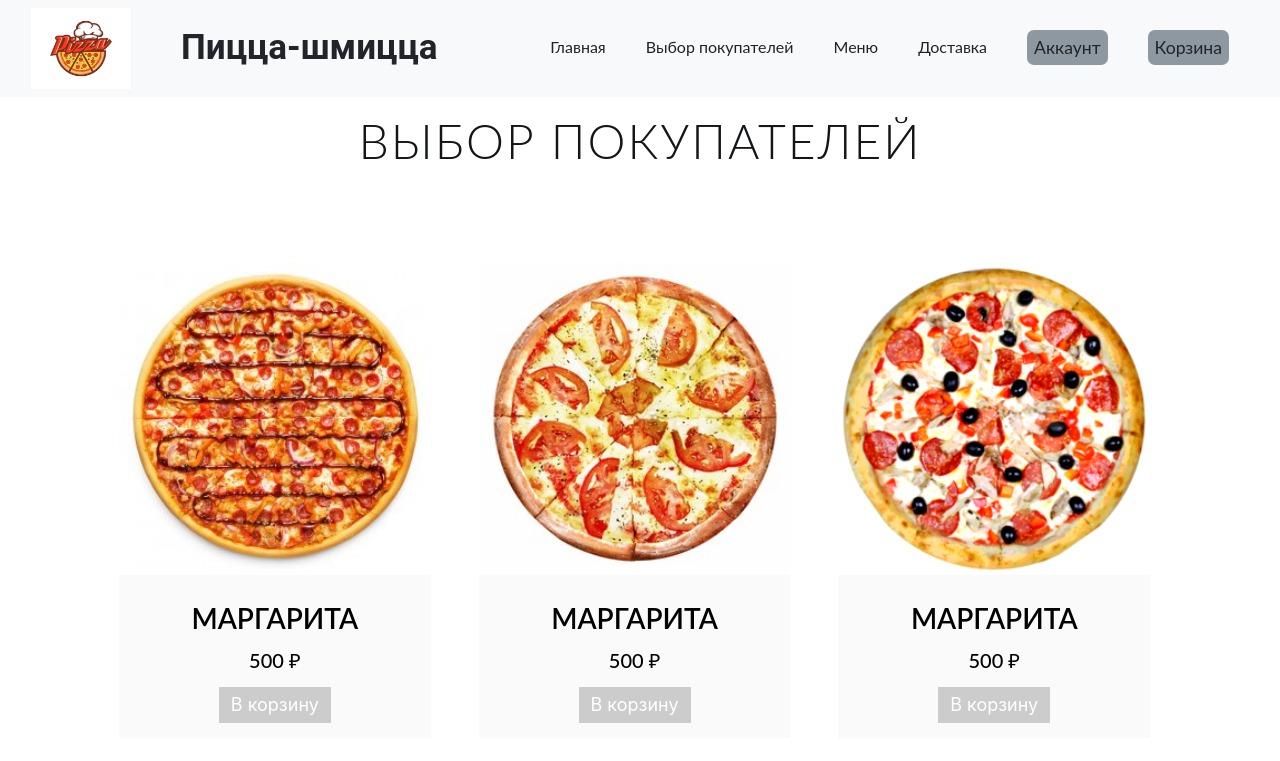
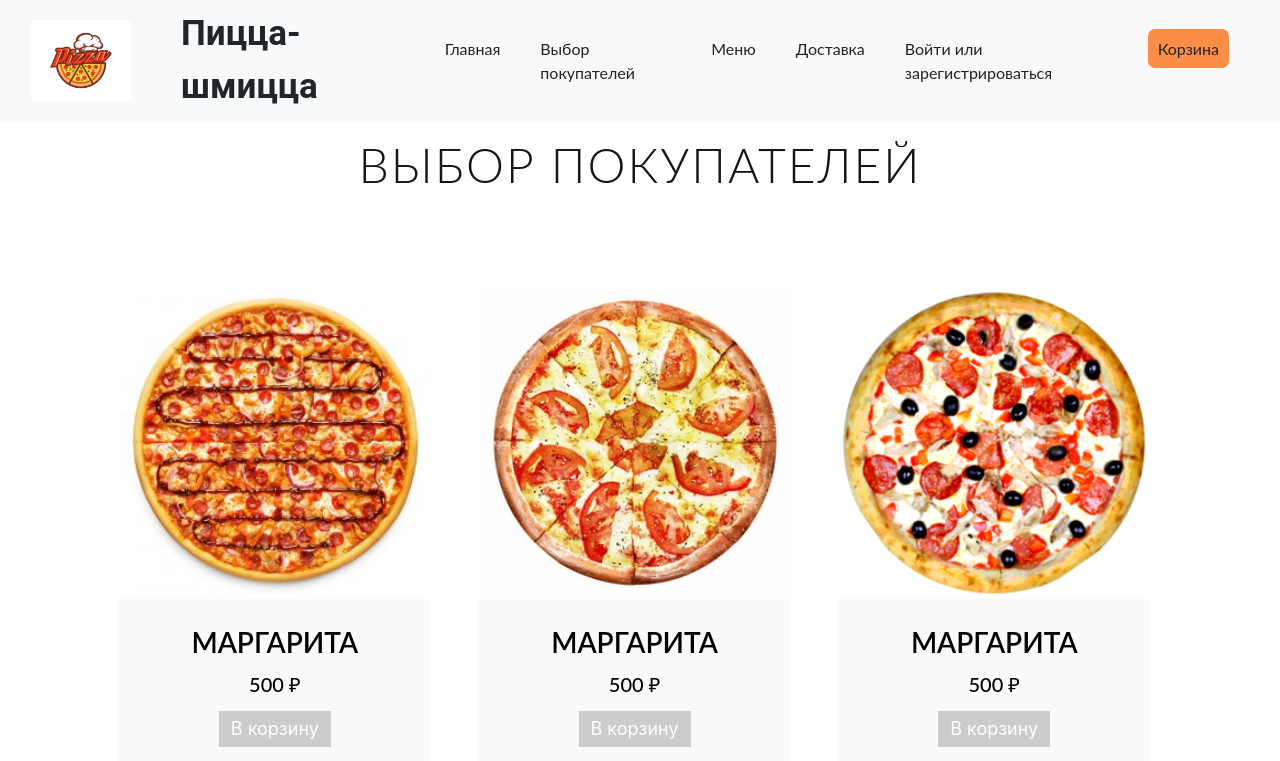
Before and after one commit to gerstudent/Pizzeria-site, a Flask app: page / in a window 1280 px wide. Shown: the top 761 px of the page. Run offline with Flask 2, Linux system fonts and the light colour scheme; some libraries are stand-ins or nearby versions.

Commit message:
Сделаны шаблоны header

```diff
--- a/main.py
+++ b/main.py
@@ -11,7 +11,10 @@ USER_FLAG = False
 @app.route('/')
 @app.route('/main')
 def main():
-    return render_template('index.html')
+    if USER_FLAG:
+        return render_template('header_logined')
+    else:
+        return render_template('header_unlogined.html')
 
 
 @app.route('/admin')
--- a/static/css/styles.css
+++ b/static/css/styles.css
@@ -82,9 +82,8 @@ a {
 }
 
 .cart {
-    background-color: #971313;
-    padding: 7px;
-    color: #fff;
+    background-color: #FA8E47;
+    padding: 10px;
     border-radius: 7px;
 }
 
@@ -407,16 +406,3 @@ article {
     text-decoration: none;
 
 }
-
-.acc {
-    font-size: 1.1em !important;
-    background-color: #3458;
-    padding: 7px;
-    border-radius: 7px;
-}
-.cart {
-    font-size: 1.1em !important;
-    background-color: #3458;
-    padding: 7px;
-    border-radius: 7px;
-}
--- /dev/null
+++ b/templates/header_unlogined.html
@@ -0,0 +1,9 @@
+{% extends 'index.html' %}
+
+{% block content %}
+
+<li class="nav-item">
+    <a href="/user_login" class="acc">Войти или зарегистрироваться</a>
+</li>
+
+{% endblock %}
--- a/templates/index.html
+++ b/templates/index.html
@@ -1,13 +1,14 @@
 <!DOCTYPE html>
-<html lang = "ru">
+<html lang="ru">
 <head>
-        <meta charset = "utf 8">
+    <meta charset="utf 8">
     <!--- <meta name="viewport" content="width=device-width, initial-scale=1.0"> --->
     <title>Пицца-шмицца</title>
 
-        <link rel = "stylesheet" href = "../static/css/styles.css">
+    <link rel="stylesheet" href="{{ url_for('static', filename='css/styles.css') }}">
 
-        <link href="https://cdn.jsdelivr.net/npm/bootstrap@5.1.3/dist/css/bootstrap.min.css" rel="stylesheet" integrity="sha384-1BmE4kWBq78iYhFldvKuhfTAU6auU8tT94WrHftjDbrCEXSU1oBoqyl2QvZ6jIW3" crossorigin="anonymous">
+    <link href="https://cdn.jsdelivr.net/npm/bootstrap@5.1.3/dist/css/bootstrap.min.css" rel="stylesheet"
+          integrity="sha384-1BmE4kWBq78iYhFldvKuhfTAU6auU8tT94WrHftjDbrCEXSU1oBoqyl2QvZ6jIW3" crossorigin="anonymous">
 
     <meta name="viewport" content="width=device-width, initial-scale=1.0">
 
@@ -32,7 +33,7 @@
 <!------------------------------------------------>
 <nav class="navbar navbar-expand-md navbar-light bg-light sticky-top">
     <div class="container-fluid">
-            <a href="#" class="navbar-brad"><img src="../static/img/logo.png" alt = "Логотип"></a>
+        <a href="#" class="navbar-brad"><img src="../static/img/logo.png" alt="Логотип"></a>
         <a class="namecom">Пицца-шмицца</a>
         <button class="navbar-toggler" type="button" data-toggle="collapse" data-target="#navbarResponsive">
             <span class="navbar-togg ler-icon"></span>
@@ -55,9 +56,8 @@
                     <a href="#deliverya" class="nav-Link">Доставка</a>
                 </li>
 
-                    <li class="nav-item">
-                        <a class="acc">Аккаунт</a>
-                    </li>
+                {% block content %}
+	            {% endblock %}
 
                 <li class="nav-item">
                     <a class="cart">Корзина</a>
@@ -68,16 +68,16 @@
 </nav>
 
 <div class="block-header-white">
-        <a id = "choise"><h2>Выбор покупателей</h2></a>
+    <a id="choise"><h2>Выбор покупателей</h2></a>
 </div>
 
-    <div class = "pizzass">
+<div class="pizzass">
     <div class="container-pizz"><br>
         <div class="pizzas">
             <div class="pizza">
                 <img src="../static/img/pizza2.jpg" alt="Пицца">
                 <div class="product-list">
-                        <h3 class = "pizza-name">Маргарита</h3>
+                    <h3 class="pizza-name">Маргарита</h3>
                     <span class="price">500 ₽</span>
                     <a href="" class="button">В корзину</a>
                 </div>
@@ -86,7 +86,7 @@
             <div class="pizza">
                 <img src="../static/img/pizza-margarita.jpg" alt="Пицца">
                 <div class="product-list">
-                        <h3 class = "pizza-name">Маргарита</h3>
+                    <h3 class="pizza-name">Маргарита</h3>
                     <span class="price">500 ₽</span>
                     <a href="" class="button">В корзину</a>
                 </div>
@@ -95,7 +95,7 @@
             <div class="pizza">
                 <img src="../static/img/pizza3.png" alt="Пицца">
                 <div class="product-list">
-                        <h3 class = "pizza-name">Маргарита</h3>
+                    <h3 class="pizza-name">Маргарита</h3>
                     <span class="price">500 ₽</span>
                     <a href="" class="button">В корзину</a>
                 </div>
@@ -104,7 +104,7 @@
             <div class="pizza">
                 <img src="../static/img/pizza4.jpg" alt="Пицца">
                 <div class="product-list">
-                        <h3 class = "pizza-name">Маргарита</h3>
+                    <h3 class="pizza-name">Маргарита</h3>
                     <span class="price">500 ₽</span>
                     <a href="" class="button">В корзину</a>
                 </div>
@@ -113,7 +113,7 @@
             <div class="pizza">
                 <img src="../static/img/pizza5.png" alt="Пицца">
                 <div class="product-list">
-                        <h3 class = "pizza-name">Маргарита</h3>
+                    <h3 class="pizza-name">Маргарита</h3>
                     <span class="price">500 ₽</span>
                     <a href="" class="button">В корзину</a>
                 </div>
@@ -122,7 +122,7 @@
             <div class="pizza">
                 <img src="../static/img/pizza6.jpg" alt="Пицца">
                 <div class="product-list">
-                        <h3 class = "pizza-name">Маргарита</h3>
+                    <h3 class="pizza-name">Маргарита</h3>
                     <span class="price">500 ₽</span>
                     <a href="" class="button">В корзину</a>
                 </div>
@@ -135,16 +135,16 @@
 <!------------------------------------------------>
 <div class="block-header-white">
     <h3>Мы предлагаем</h3>
-        <a id = "menu"><h2>Наше меню</h2></a>
+    <a id="menu"><h2>Наше меню</h2></a>
 </div>
 
-    <div class = "pizzass">
+<div class="pizzass">
     <div class="container-pizz"><br>
         <div class="pizzas">
             <div class="pizza">
                 <img src="../static/img/pizza2.jpg" alt="Пицца">
                 <div class="product-list">
-                        <h3 class = "pizza-name">Маргарита</h3>
+                    <h3 class="pizza-name">Маргарита</h3>
                     <span class="price">500 ₽</span>
                     <a href="" class="button">В корзину</a>
                 </div>
@@ -153,7 +153,7 @@
             <div class="pizza">
                 <img src="../static/img/pizza-margarita.jpg" alt="Пицца">
                 <div class="product-list">
-                        <h3 class = "pizza-name">Маргарита</h3>
+                    <h3 class="pizza-name">Маргарита</h3>
                     <span class="price">500 ₽</span>
                     <a href="" class="button">В корзину</a>
                 </div>
@@ -162,7 +162,7 @@
             <div class="pizza">
                 <img src="../static/img/pizza3.png" alt="Пицца">
                 <div class="product-list">
-                        <h3 class = "pizza-name">Маргарита</h3>
+                    <h3 class="pizza-name">Маргарита</h3>
                     <span class="price">500 ₽</span>
                     <a href="" class="button">В корзину</a>
                 </div>
@@ -171,7 +171,7 @@
             <div class="pizza">
                 <img src="../static/img/pizza4.jpg" alt="Пицца">
                 <div class="product-list">
-                        <h3 class = "pizza-name">Маргарита</h3>
+                    <h3 class="pizza-name">Маргарита</h3>
                     <span class="price">500 ₽</span>
                     <a href="" class="button">В корзину</a>
                 </div>
@@ -180,7 +180,7 @@
             <div class="pizza">
                 <img src="../static/img/pizza5.png" alt="Пицца">
                 <div class="product-list">
-                        <h3 class = "pizza-name">Маргарита</h3>
+                    <h3 class="pizza-name">Маргарита</h3>
                     <span class="price">500 ₽</span>
                     <a href="" class="button">В корзину</a>
                 </div>
@@ -189,7 +189,7 @@
             <div class="pizza">
                 <img src="../static/img/pizza6.jpg" alt="Пицца">
                 <div class="product-list">
-                        <h3 class = "pizza-name">Маргарита</h3>
+                    <h3 class="pizza-name">Маргарита</h3>
                     <span class="price">500 ₽</span>
                     <a href="" class="button">В корзину</a>
                 </div>
@@ -203,23 +203,26 @@
 
 <div class="container">
     <div class="block-header-white">
-                <a id = "deliverya"><h2>Доставка и оплата</h2></a>
+        <a id="deliverya"><h2>Доставка и оплата</h2></a>
     </div>
     <section class="delivery">
         <article class="deliv">
             <h1 class="title">90 минут или пицца бесплатно!</h1>
-                Если мы не успеем доставить пиццу в течение 60 минут, курьер подарит вам сертификат на сумму 500 рублей, которые вы можете потратить при следующем заказе.
+            Если мы не успеем доставить пиццу в течение 60 минут, курьер подарит вам сертификат на сумму 500 рублей,
+            которые вы можете потратить при следующем заказе.
         </article>
 
         <article class="deliv">
             <h1 class="title">Бесплатная доставка каждого 10-го заказа!</h1>
-                <p class="p">Каждый десятый заказ мы доставляем бесплатно в знак благодарности постоянным клиентам. Спасибо, что вы с нами!
+            <p class="p">Каждый десятый заказ мы доставляем бесплатно в знак благодарности постоянным клиентам. Спасибо,
+                что вы с нами!
             </p>
         </article>
 
         <article class="deliv">
             <h1 class="title">Мы заботимся о клиентах</h1>
-            <p class="p">Если вас не устроило качество доставки, вы можете обратиться в службу поддержки и оставить отзыв. Мы прислушаемся к вашему мнению и улучшим наш сервис.</p>
+            <p class="p">Если вас не устроило качество доставки, вы можете обратиться в службу поддержки и оставить
+                отзыв. Мы прислушаемся к вашему мнению и улучшим наш сервис.</p>
         </article>
 
         <article class="deliv">
@@ -238,29 +241,30 @@
             <div class="row">
                 <div class="col-xs-12 col-sm-4 col-md-3">
                     <div class="footer-title">
-                                <a class = "desc" href = "https://vk.com">О нас</a>
+                        <a class="desc" href="https://vk.com">О нас</a>
                     </div>
                 </div>
                 <div class="col-xs-12 col-sm-4 col-md-3">
                     <div class="footer-title">
-                                <a class = "desc" href = "https://vk.com">Интересное</a>
+                        <a class="desc" href="https://vk.com">Интересное</a>
                     </div>
 
                 </div>
                 <div class="col-xs-12 hidden-sm col-md-3">
                     <div class="footer-title">
-                                <a class = "desc" href = "https://vk.com">Партнерам</a>
+                        <a class="desc" href="https://vk.com">Партнерам</a>
                     </div>
 
                 </div>
                 <div class="col-xs-12 col-sm-4 col-md-3">
                     <div class="footer-title">
-                                <a class = "desc" href = "https://vk.com">Контакты</a>
+                        <a class="desc" href="https://vk.com">Контакты</a>
                     </div>
                     <nav>
                         <ul class="footer-content box-information">
                             <li>
-                                        <i class=""></i><p><a href=""><b>pizzashmizza@gmail.com</b></a></p>
+                                <i class=""></i>
+                                <p><a href=""><b>pizzashmizza@gmail.com</b></a></p>
                             </li>
                             <li>
                                 <i class=""></i>
@@ -268,13 +272,17 @@
                             </li>
 
                             <ul class="social-icons">
-                                        <li><a href="http://www.facebook.com"><img src='../static/img/facebook.png' alt = "faceboook" /></a></li>
+                                <li><a href="http://www.facebook.com"><img src='../static/img/facebook.png'
+                                                                           alt="faceboook"/></a></li>
 
-                                        <li><a href="http://www.twitter.com"><img src='../static/img/twitter.png' alt="twitter"/></a></li>
+                                <li><a href="http://www.twitter.com"><img src='../static/img/twitter.png'
+                                                                          alt="twitter"/></a></li>
 
-                                        <li><a href="https://web.telegram.org"><img src='../static/img/telegram.png' alt="telegram"/></a></li>
+                                <li><a href="https://web.telegram.org"><img src='../static/img/telegram.png'
+                                                                            alt="telegram"/></a></li>
 
-                                        <li><a href="https://vk.com"><img src='../static/img/vkontakte.png' alt="vkontakte"/></a></li>
+                                <li><a href="https://vk.com"><img src='../static/img/vkontakte.png'
+                                                                  alt="vkontakte"/></a></li>
                             </ul>
                         </ul>
                     </nav>
```
Also changed, not shown: templates/admin_login.html (+27 -0 lines), templates/base.html (added, +23 -0 lines), templates/user_login.html (added, +27 -0 lines), 1 other file. Lines whose indentation alone changed are shown as unchanged.
